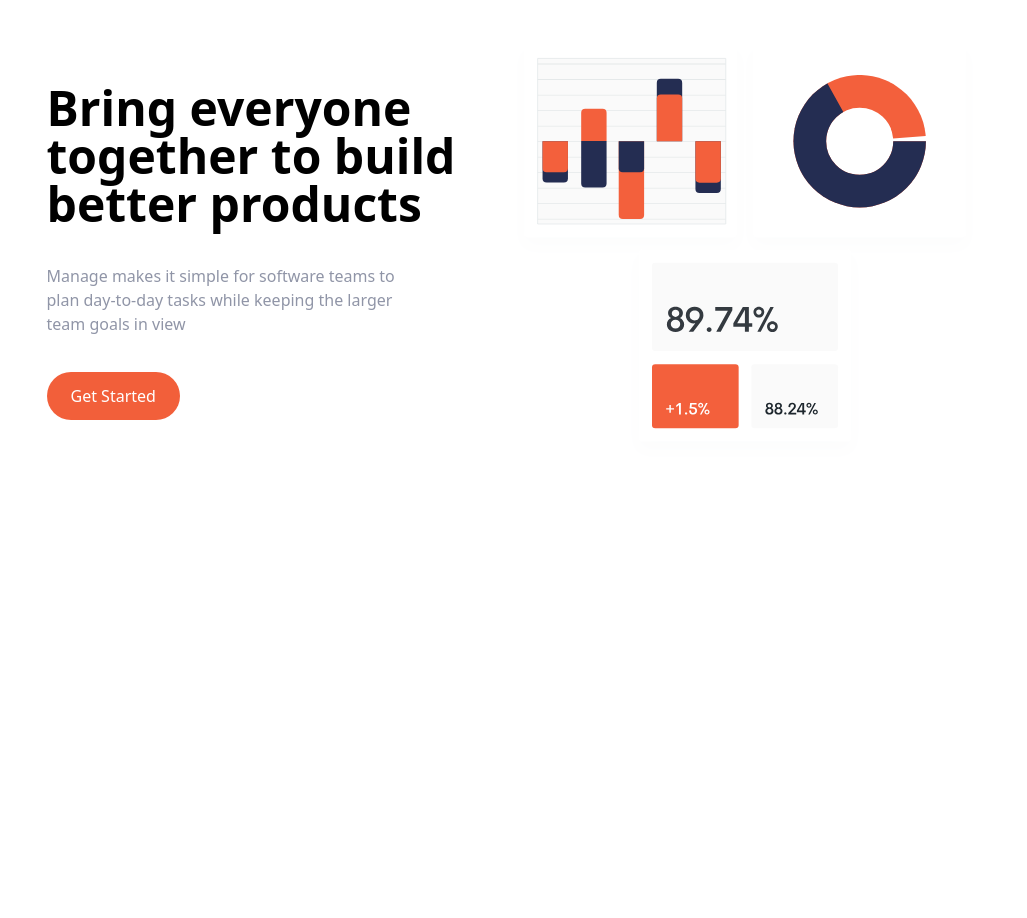
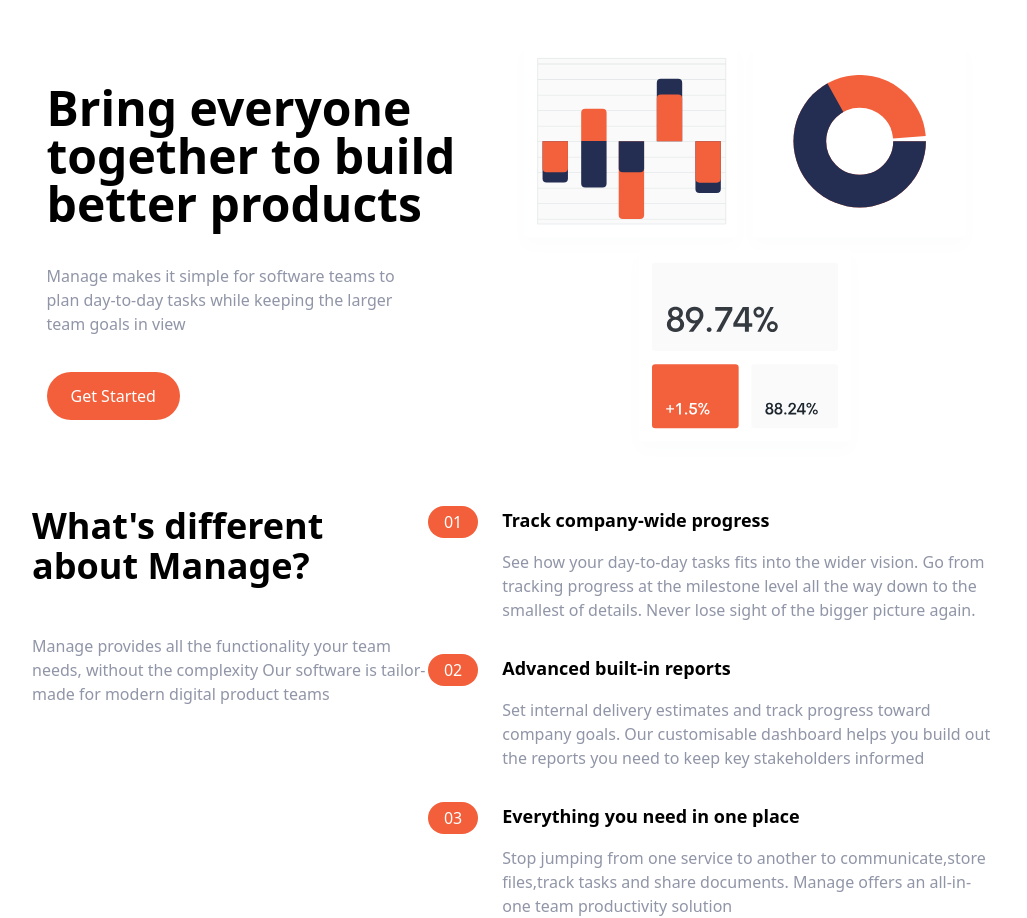
Before and after one commit to ksmcod/tailwind-page, a website: page index.html in a window 1280 px wide. Shown: the part 83-1001 px from the top of the page, without its empty margins (126-1153 px from the left). Before the commit the page ends 800 px from the top, so only its background shows below. Drawn offline with Linux system fonts and the light colour scheme.

Commit message:
Completed features  section

```diff
--- a/index.html
+++ b/index.html
@@ -61,5 +61,104 @@
         </div>
     </div>
    </section>
+
+   <!-- FEATURES SECTION -->
+   <section id="ffeatures">
+
+    <!-- FLEX CONTAINER -->
+    <div class="container flex flex-col px-4 mx-auto mt-10 space-y-12  md:space-y-0 md:flex-row">
+
+        <div class="flex flex-col space-y-12">
+            <h2 class="max-w-md text-4xl font-bold text-center md:text-left">
+                 What's different about Manage?
+            </h2>
+            <p class="text-center text-darkGrayishBlue md:text-left">
+                 Manage provides all the functionality your team needs, without the complexity
+                 Our software is tailor-made for modern digital product teams
+            </p>
+        </div>
+
+        <!-- LIST ITEMS -->
+        <div class="flex flex-col space-y-8">
+
+            <!-- LIST ITEM 1 -->
+            <div class="flex flex-col space-y-3 md:space-y-0 md:space-x-6 md:flex-row">
+
+                <!-- HEADING -->
+                <div class="rounded-full bg-brightRedSuperLight md:bg-transparent">
+                    <div class="flex items-center space-x-2">
+                        <div class="px-4 py-2 text-white rounded-full md:py-1 bg-brightRed">
+                            01
+                        </div>
+                        <h3 class="text-base font-bold md:mb-4 md:hidden">
+                            Track company-wise progress
+                        </h3>
+                    </div>
+                </div>
+
+                <div>
+                    <h3 class="hidden mb-4 text-lg font-bold md:block">
+                        Track company-wide progress
+                    </h3>
+                    <p class="text-darkGrayishBlue">
+                        See how your day-to-day tasks fits into the wider vision. Go from tracking progress at the milestone level all the way down to the smallest of details. Never lose sight of the bigger picture again.
+                    </p>
+                </div>
+            </div>
+
+            <!-- LIST ITEM 2 -->
+            <div class="flex flex-col space-y-3 md:space-y-0 md:space-x-6 md:flex-row">
+
+                <!-- HEADING -->
+                <div class="rounded-full bg-brightRedSuperLight md:bg-transparent">
+                    <div class="flex items-center space-x-2">
+                        <div class="px-4 py-2 text-white rounded-full md:py-1 bg-brightRed">
+                            02
+                        </div>
+                        <h3 class="text-base font-bold md:mb-4 md:hidden">
+                            Advanced built-in reports
+                        </h3>
+                    </div>
+                </div>
+
+                <div>
+                    <h3 class="hidden mb-4 text-lg font-bold md:block">
+                        Advanced built-in reports
+                    </h3>
+                    <p class="text-darkGrayishBlue">
+                        Set internal delivery estimates and track progress toward company goals. Our customisable dashboard helps you build out the reports you need to keep key stakeholders informed
+                    </p>
+                </div>
+            </div>
+
+            <!-- LIST ITEM 3 -->
+            <div class="flex flex-col space-y-3 md:space-y-0 md:space-x-6 md:flex-row">
+
+                <!-- HEADING -->
+                <div class="rounded-full bg-brightRedSuperLight md:bg-transparent">
+                    <div class="flex items-center space-x-2">
+                        <div class="px-4 py-2 text-white rounded-full md:py-1 bg-brightRed">
+                            03
+                        </div>
+                        <h3 class="text-base font-bold md:mb-4 md:hidden">
+                            Everything you need in one place
+                        </h3>
+                    </div>
+                </div>
+
+                <div>
+                    <h3 class="hidden mb-4 text-lg font-bold md:block">
+                        Everything you need in one place
+                    </h3>
+                    <p class="text-darkGrayishBlue">
+                        Stop jumping from one service to another to communicate,store files,track tasks and share documents. Manage offers an all-in-one team productivity solution
+                    </p>
+                </div>
+            </div>
+        </div>
+    </div>
+   </section>
+
+   <!-- TESTIMONIALS -->
 </body>
 </html>
```
Also changed, not shown: css/main.css.
